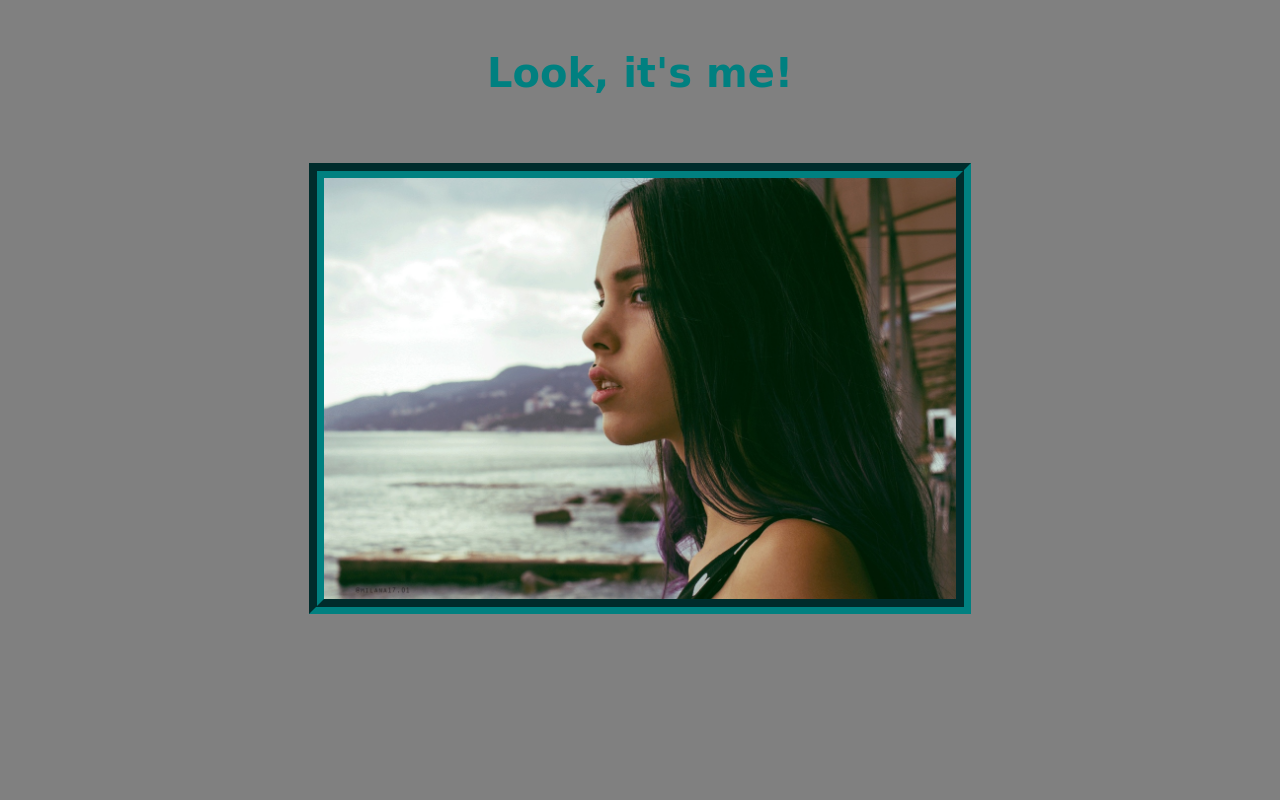
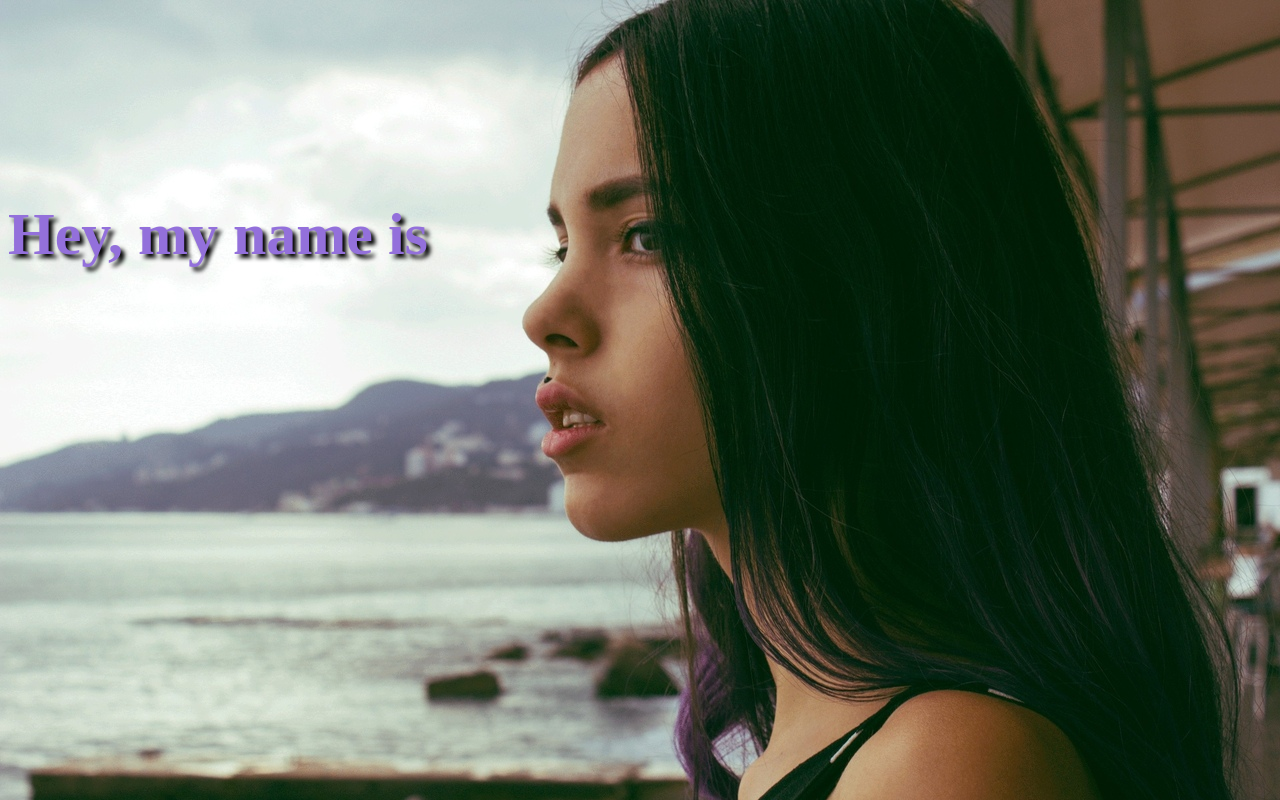
Before and after one commit to Deeey/pervii, a plain HTML site: page index.html in a window 1280 px wide. Drawn offline with Linux system fonts and the light colour scheme.

Commit message:
day 2
animation deleted

```diff
--- a/index.html
+++ b/index.html
@@ -2,14 +2,9 @@
 <html lang="en" dir="ltr">
   <head>
     <link rel="stylesheet" type="text/css" href="static/css/style.css" />
-    <meta charset="utf-8">
     <title>It's me!</title>
   </head>
   <body>
-    <div class="aligncenter">
-      <h1>Look, it's me!</h1>
-
-      <img src="static/imgs/ya.jpg" alt="ya" id="portret">
-    </div>
+    <h1>Hey, my name is</h1>
   </body>
 </html>
--- a/static/css/style.css
+++ b/static/css/style.css
@@ -1,44 +1,14 @@
 body {
-  background: #808080;
+background-image: url("../imgs/ya.jpg");
+background-repeat: no-repeat;
+background-size: cover;
 }
 
-.aligncenter {
-  text-align: center;
+h1{
+  font-family: tempus sans itc;
+  font-size: 60px;
+  font-weight: 900;
+  color:	#9370DB;
+  text-shadow: 4px 4px 4px black;
+  margin-top: 200px;
 }
-h1 {
-  font-size: 40px;
-  font-weight: 900;
-  color: #DDA0DD;
-  margin-top: 50px;
-  font-family: cursive;
-  animation-name: textAnimation;
-  animation-duration: 10s;
-  animation-iteration-count: infinite;
-}
-
-@keyframes textAnimation {
-    0%   {color: #DDA0DD;}
-    25%  {color:	#B0C4DE;}
-    50%  {color: #008080;}
-    75%  {color: #FFB6C1;}
-    100% {color: #DDA0DD;}
-}
-
-#portret {
-  width: 50%;
-  height: 50%;
-  margin-top: 40px;
-  border-width: 15px;
-  border-style: groove;
-  border-color: #E0FFFF;
-  animation-name: portretBorder;
-  animation-duration: 10s;
-  animation-iteration-count: infinite;
-}
-@keyframes portretBorder {
-    0%   {border-color: #DDA0DD;}
-    25%  {border-color:	#B0C4DE;}
-    50%  {border-color: #008080;}
-    75%  {border-color: #FFB6C1;}
-    100% {border-color: #DDA0DD;}
-}
```
Also changed, not shown: static/imgs/ya1.jpg (added), static/imgs/ya2.jpg (added).
